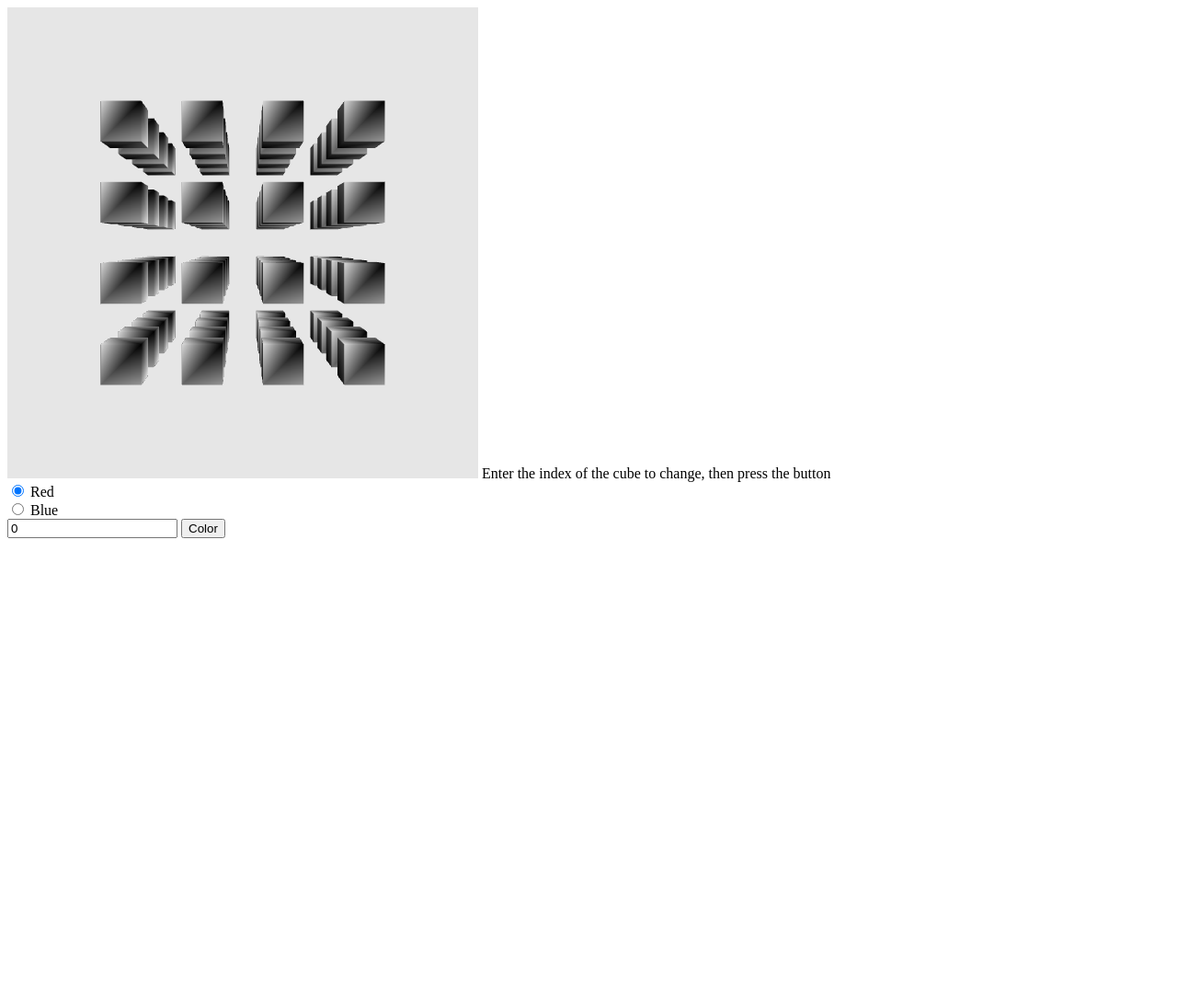
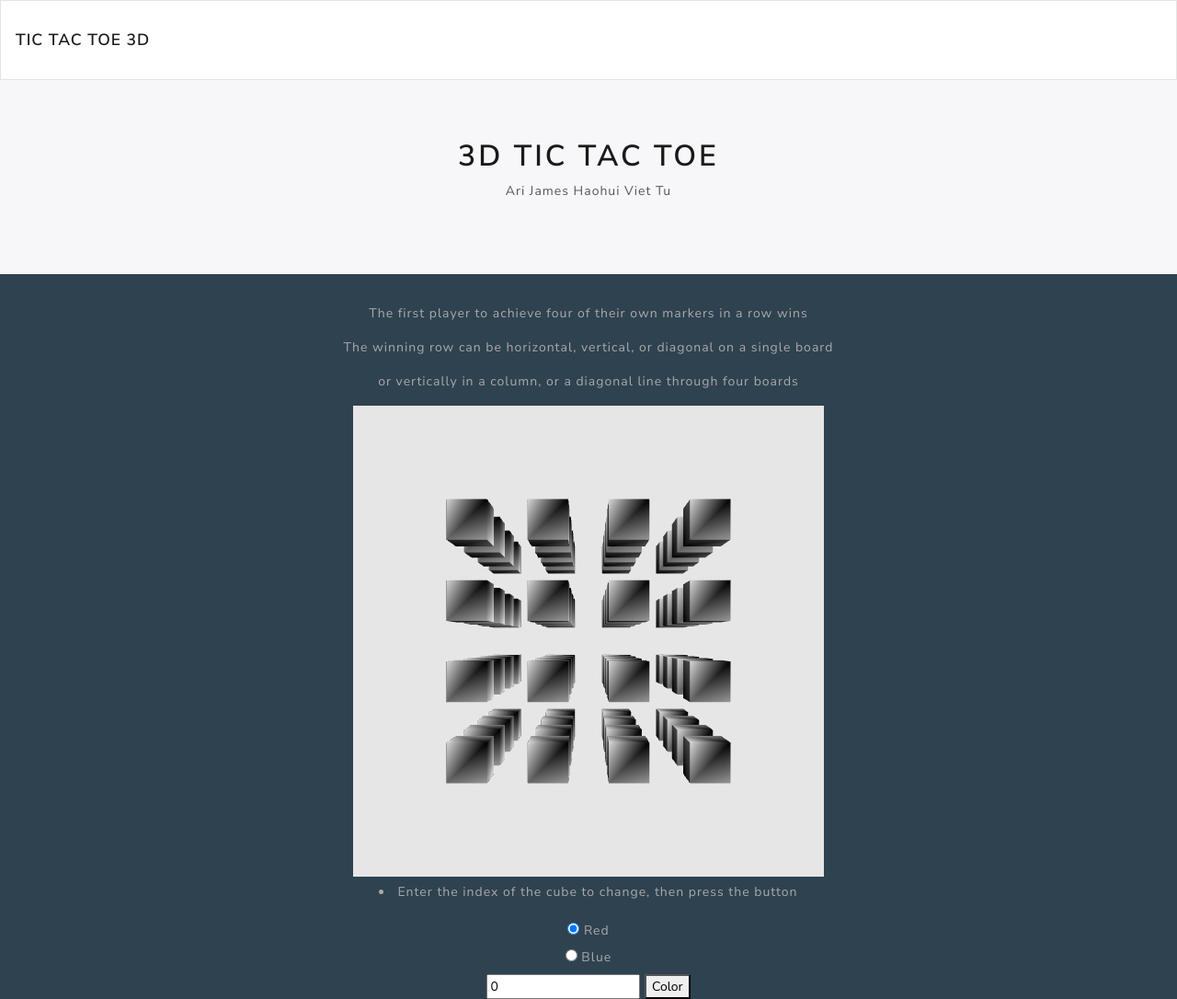
Before and after one commit to ablondal/four-by-four, a Flask app: page / in a window 1280 px wide. Shown: the whole page at 92% size. Before the commit the page ends 585 px from the top, so only its background shows below. Run offline with Flask 2, Linux system fonts and the light colour scheme.

Commit message:
added winning popup screen and landing page

```diff
--- /dev/null
+++ b/static/main.css
@@ -0,0 +1,29 @@
+canvas {
+    cursor: pointer;
+}
+
+.canvas {
+    margin: auto;
+    align-items: center;
+    text-align: center;
+}
+
+body{
+  background-color: #2f4250;
+}
+
+.changeColour{
+  margin: auto;
+  align-items: center;
+  text-align: center;
+  color: DarkGray;
+  background-color:#2f4250;
+}
+
+.Rule{
+  margin: auto;
+  align-items: center;
+  text-align: center;
+  color: DarkGray;
+  background-color: #2f4250;
+}
--- a/static/src/main.css
+++ /dev/null
@@ -1,3 +0,0 @@
-canvas {
-    cursor: pointer;
-}
--- a/templates/main.html
+++ b/templates/main.html
@@ -3,6 +3,11 @@
     <head>
         <title>Quad-Tac-Toe</title>
 
+        <!--Import bootstrap-->
+        <link rel="stylesheet" href="https://bootswatch.com/4/lux/bootstrap.css" crossorigin="anonymous">
+        <meta charset="utf-8"/>
+        <!--Import css-->
+        <link rel="stylesheet" type="text/css" href="style.css">
         <!-- Vertex shader script -->
         <script id="vertex-shader" type="x-shader/x-vertex">
             // Vertex Shaders require a position input/"attribute"
@@ -65,22 +70,46 @@
         <script type="text/javascript" src="/static/src/rendering.js"></script>
         <script type="text/javascript" src="/static/src/controls.js"></script>
 
-        <link rel="stylesheet" href="/static/src/main.css">
+        <link rel= "stylesheet" type= "text/css" href= "{{ url_for('static',filename='main.css') }}">
+
     </head>
 
     <body>
+
+        <nav class="navbar navbar-expand-lg navbar-light bg-light">
+            <a class="navbar-brand" href="#">Tic Tac Toe 3D</a>
+        </nav>
+
+        <!-- Top text -->
+         <div class="jumbotron text-center">
+            <h1>3D Tic Tac Toe</h1>
+            <p>Ari James Haohui Viet Tu</p>
+         </div>
+
+        <div class="Rule">
+            <p>The first player to achieve four of their own markers in a row wins</p>
+            <p>The winning row can be horizontal, vertical, or diagonal on a single board </p>
+            <p>or vertically in a column, or a diagonal line through four boards</p>
+        </div>
+
         <!-- Draw the canvas. This is what WebGL will render to -->
+        <div class="canvas">
             <canvas id="gl-canvas" width="512" height="512">
                 Oops ... Sorry, your browser doesn't support HTML5 canvas :(
             </canvas>
-        <span>
+        </div>
+
+        <div class="changeColour">
+            <li>
                 Enter the index of the cube to change, then press the button
-        </span><br>
+            </li><br>
             <input type="radio" id="red" name="color" value="red" checked="checked">
             <label for="red">Red</label><br>
             <input type="radio" id="blue" name="color" value="blue">
             <label for="blue">Blue</label><br>
             <input type="number" id="numchange">
             <button id="changebutton">Color</button>
+        </div>
+
     </body>
 </html>
```
Also changed, not shown: winningButton.css (added, +32 -0 lines), winningButton.html (added, +15 -0 lines). Lines whose indentation alone changed are shown as unchanged.
